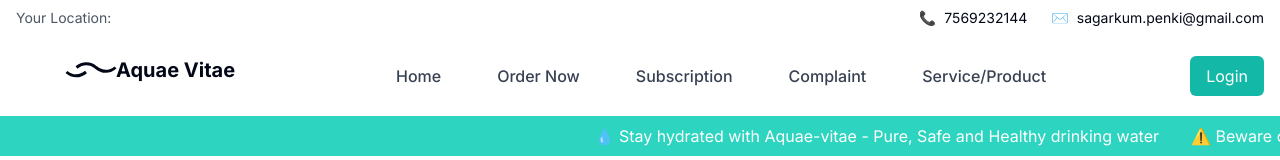
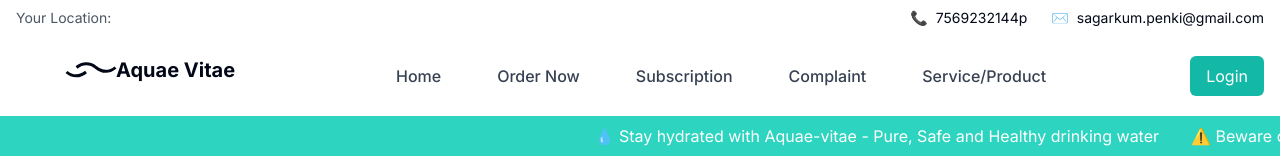
Before and after one commit to YGNTECHSTARTUP/aquaue-vitae.b, a Next.js app: page /complaint in a window 1280 px wide. Shown: the top 160 px of the page. Built offline with nearby package versions, Linux system fonts and the light colour scheme.

Commit message:
updated deployment details

```diff
--- a/app/complaint/page.tsx
+++ b/app/complaint/page.tsx
@@ -61,7 +61,7 @@ export default function ComplaintPage() {
           <div className="flex items-center space-x-6">
             <a href="tel:18001211007" className="flex items-center text-sm">
               <span className="mr-2">📞</span>
-              7569232144
+              7569232144p
             </a>
             <a href="mailto:sagarkum.penki@gmail.com" className="flex items-center text-sm">
               <span className="mr-2">✉️</span>
--- a/app/order/page.tsx
+++ b/app/order/page.tsx
@@ -64,11 +64,7 @@ export default function OrderPage() {
 
   ])
   const { location } = useLocationStore()
-  const hasHydrated = useLocationStore.persist.hasHydrated// Zustand hydration che.ck
-console.log(hasHydrated)
-  if (!hasHydrated) {
-    return <div>Loading location...</div>; // or null
-  }
+
 
   console.log(location)
 
@@ -202,7 +198,7 @@ const discountAmount = originalTotal - discountedTotal;
               <span className="mr-2">✉️</span>
               sagarkum.penki@gmail.com
             </a>
-          </div>
+          </div>da
         </div>
       </div>
 
```
